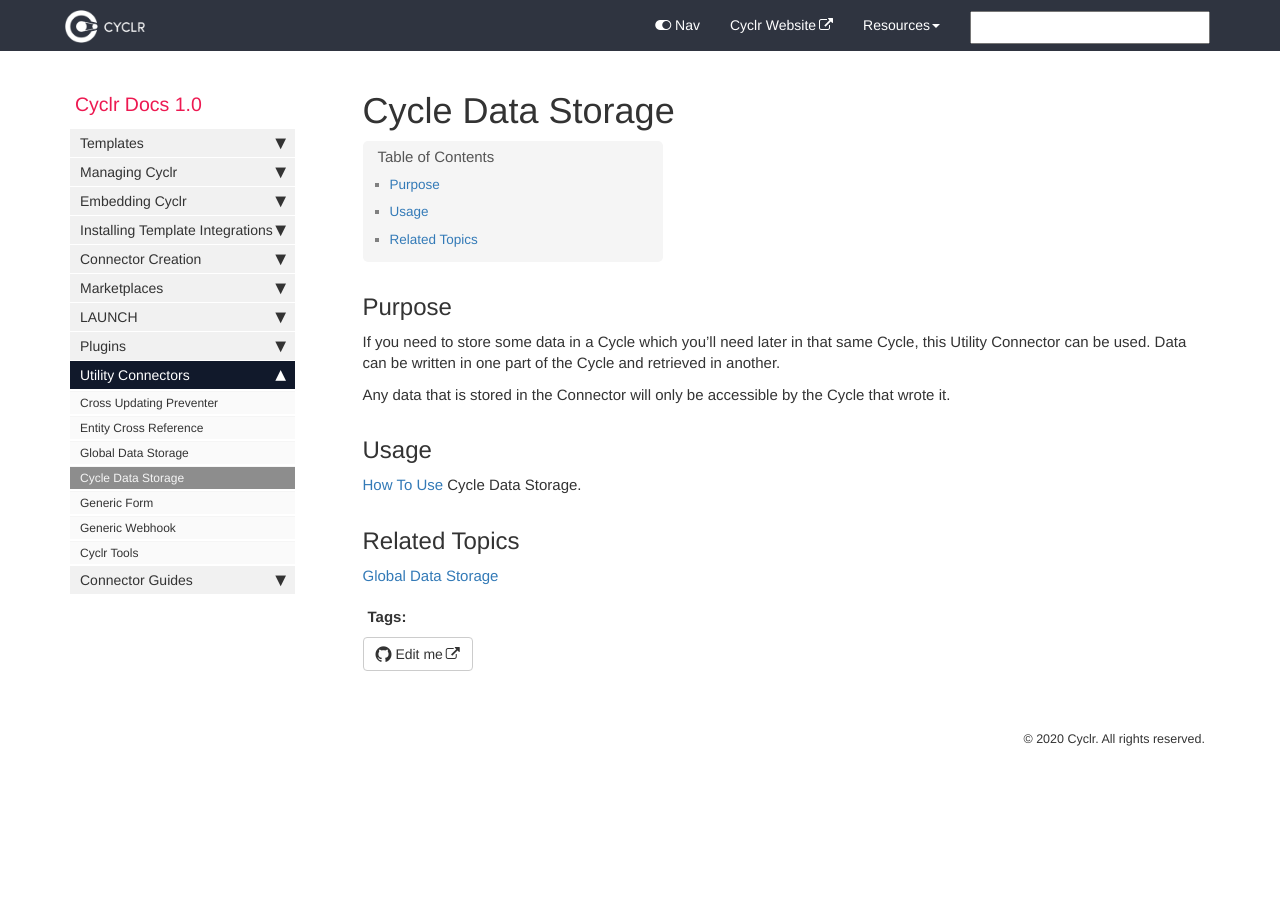
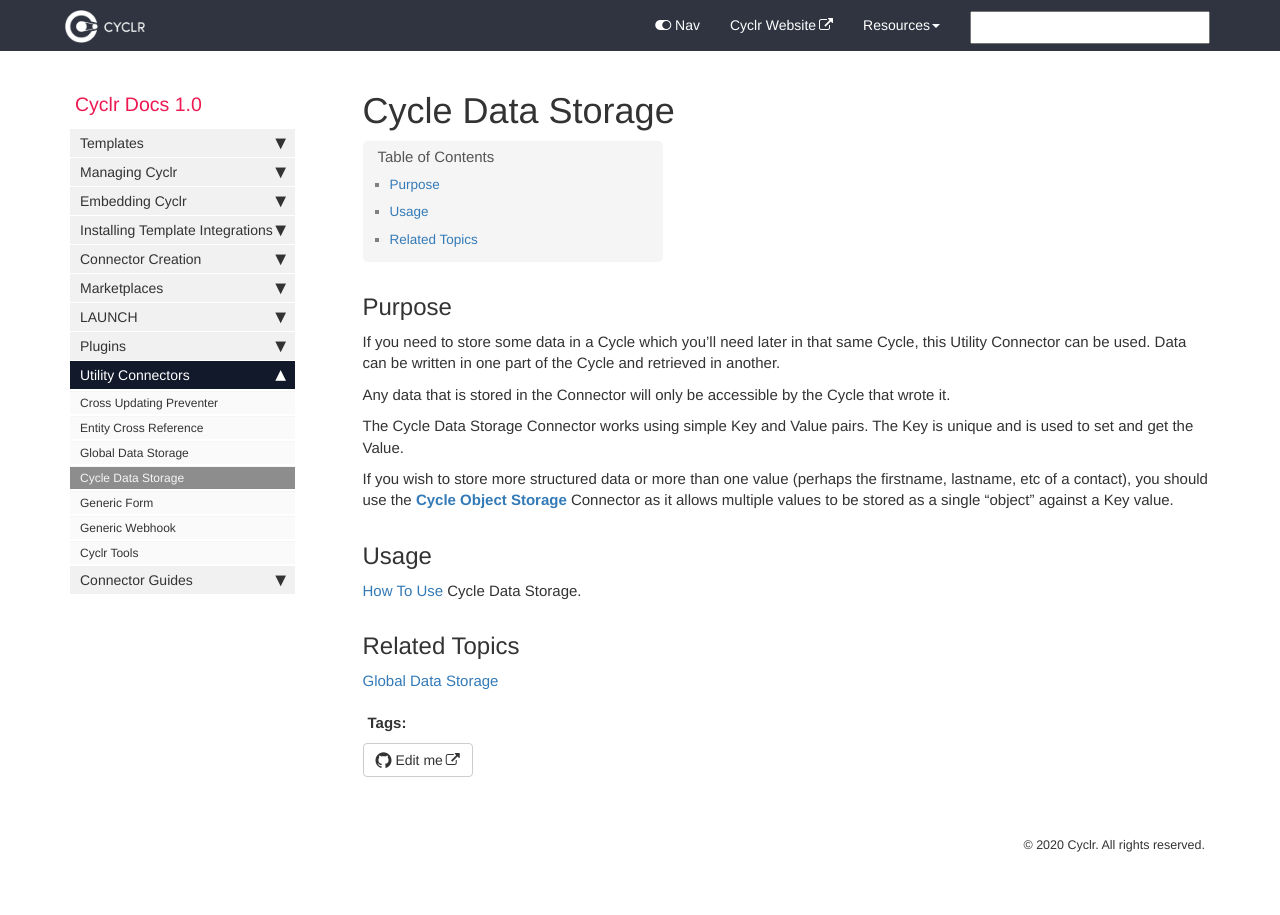
Before and after one commit to sneakysneak/docs, a Jekyll site: the page built from pages/utility-connectors/05-cycle-data-storage.md, in a window 1280 px wide. Built offline with Jekyll 4.4.1, drawn with Linux system fonts in a browser that asks for light colours; nearby versions of some CDN libraries; comment, search, counter and statistics services are not loaded.

Commit message:
Expanded and mentioned Cycle Object Storage Connector

```diff
--- a/pages/utility-connectors/05-cycle-data-storage.md
+++ b/pages/utility-connectors/05-cycle-data-storage.md
@@ -11,6 +11,10 @@ If you need to store some data in a Cycle which you'll need later in that same C
 
 Any data that is stored in the Connector will only be accessible by the Cycle that wrote it.
 
+The Cycle Data Storage Connector works using simple Key and Value pairs.  The Key is unique and is used to set and get the Value.
+
+If you wish to store more structured data or more than one value (perhaps the firstname, lastname, etc of a contact), you should use the **[Cycle Object Storage](./cycle-object-storage)** Connector as it allows multiple values to be stored as a single "object" against a Key value.
+
 ## Usage
 
 [How To Use](./data-storage-usage) Cycle Data Storage.
```
